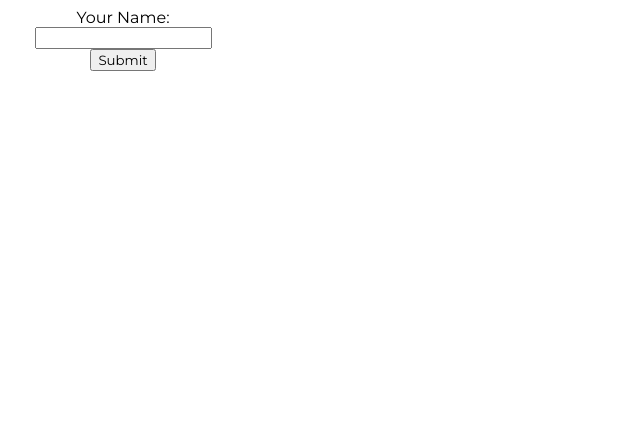
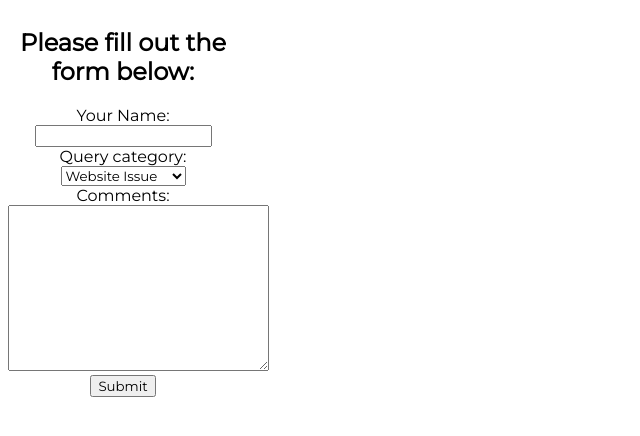
Before and after one commit to digimori/reactCI, a React (Vite) app: page / in a window 1280 px wide. Shown: the top 436 px of the page, without its empty margins (0-640 px from the left). Built offline with nearby package versions, Linux system fonts and the light colour scheme.

Commit message:
Further form control practice. Preventing default on form get requests added.

```diff
--- a/src/components/ControlledForm.jsx
+++ b/src/components/ControlledForm.jsx
@@ -5,7 +5,9 @@
         super(props)
 
         this.state = {
-             name: ''
+             name: '',
+             category: 'website',
+             comments: ''
         }
     }
     handleNameChange = (event) => {
@@ -13,10 +15,29 @@
             name: event.target.value
         })
     }
+
+    handleTextChange = (event) => {
+        this.setState({
+            comments: event.target.value
+        })
+    }
+
+    handleCheckbox = (event) => {
+        this.setState({
+            category: event.target.value
+        })
+    }
+
+    handleSubmit = (event) =>{
+        event.preventDefault(); // Prevents default form behaviour - refresh
+    }
+
     render() {
         return (
             <div>
-                <form>
+                <h2>Please fill out the form below:</h2>
+                <form onSubmit={this.handleSubmit}>
+                    <div>
                     <label htmlFor="id-name">Your Name:</label>
                     <input
                         value={this.state.name}
@@ -25,6 +46,24 @@
                         name="name"
                         type="text"
                     />
+                    </div>
+                    <div>
+                    <label htmlFor="id-category">Query category:</label>
+                    <select name="category" id="id-category"
+                            onChange={this.handleCheckbox}
+                            value={this.state.category}
+                            >
+                        <option value="website">Website Issue</option>
+                        <option value="order">Order Issue</option>
+                        <option value="general">General Inquiry</option>
+                    </select>
+                    </div>
+                    <div>
+                        <label htmlFor="id-comments">Comments:</label>
+                        <textarea name="comments" id="id-comments" cols="30" rows="10"
+                                  value={this.state.comments}
+                                  onChange={this.handleTextChange} />
+                    </div>
                     <input type="submit" value="Submit" />
                 </form>
             </div>
```
